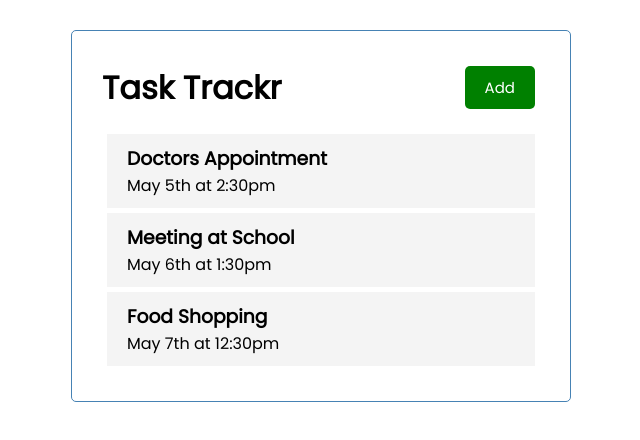
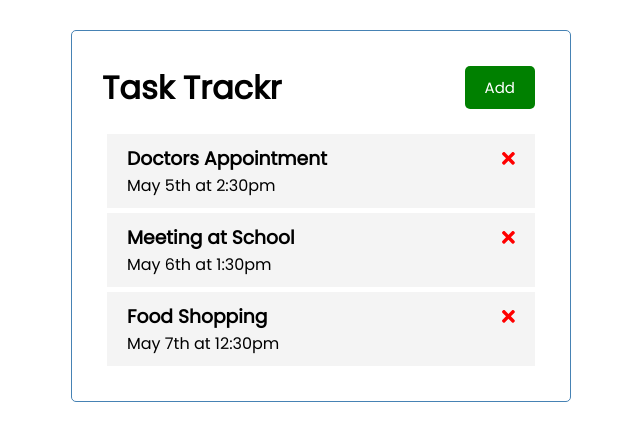
Before and after one commit to JustinWelsh/task-trackr-angular, an Angular app in the folder frontend/: page / in a window 1280 px wide. Shown: the top 440 px of the page, without its empty margins (319-959 px from the left). Built offline with nearby package versions, Linux system fonts and the light colour scheme.

Commit message:
Added delete icon and style

```diff
--- a/frontend/src/app/app.module.ts
+++ b/frontend/src/app/app.module.ts
@@ -7,6 +7,7 @@ import { HeaderComponent } from './components/header/header.component';
 import { ButtonComponent } from './components/button/button.component';
 import { TasksComponent } from './components/tasks/tasks.component';
 import { TaskItemComponent } from './components/task-item/task-item.component';
+import { FontAwesomeModule } from '@fortawesome/angular-fontawesome';
 
 @NgModule({
   declarations: [
@@ -18,7 +19,8 @@ import { TaskItemComponent } from './components/task-item/task-item.component';
   ],
   imports: [
     BrowserModule,
-    AppRoutingModule
+    AppRoutingModule,
+    FontAwesomeModule
   ],
   providers: [],
   bootstrap: [AppComponent]
--- a/frontend/src/app/components/task-item/task-item.component.html
+++ b/frontend/src/app/components/task-item/task-item.component.html
@@ -1,4 +1,8 @@
 <div class="task">
-  <h3>{{propTask?.text}}</h3>
+  <h3>{{propTask?.text}}
+    <fa-icon
+    [icon]="faTimes"
+    [ngStyle]="{'color' : 'red'}"></fa-icon>
+  </h3>
   <p>{{propTask?.day}}</p>
 </div>
--- a/frontend/src/app/components/task-item/task-item.component.ts
+++ b/frontend/src/app/components/task-item/task-item.component.ts
@@ -1,5 +1,7 @@
 import { Component, Input } from '@angular/core';
 import { Task } from 'src/app/Task';
+import { faTimes } from '@fortawesome/free-solid-svg-icons';
+
 
 @Component({
   selector: 'app-task-item',
@@ -8,4 +10,6 @@ import { Task } from 'src/app/Task';
 })
 export class TaskItemComponent {
 @Input() propTask?: Task;
+faTimes = faTimes;
+
 }
```
